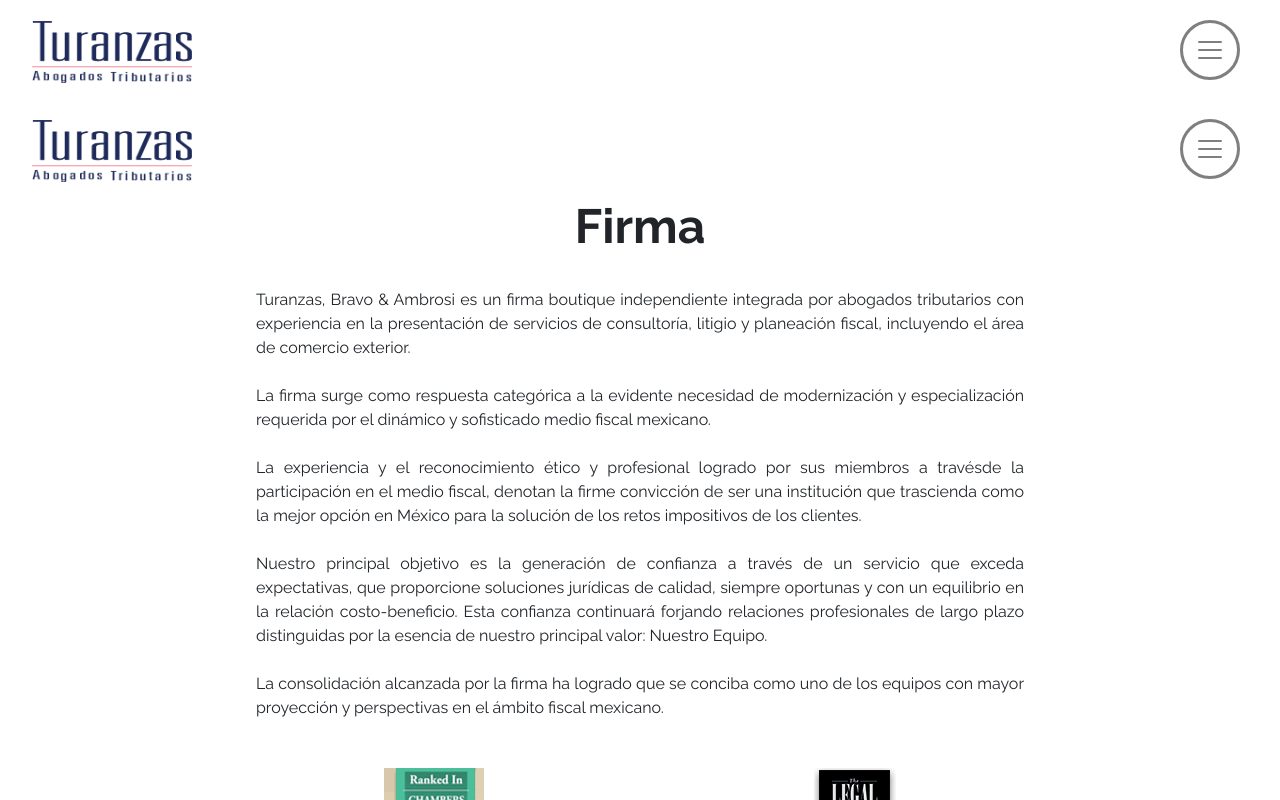
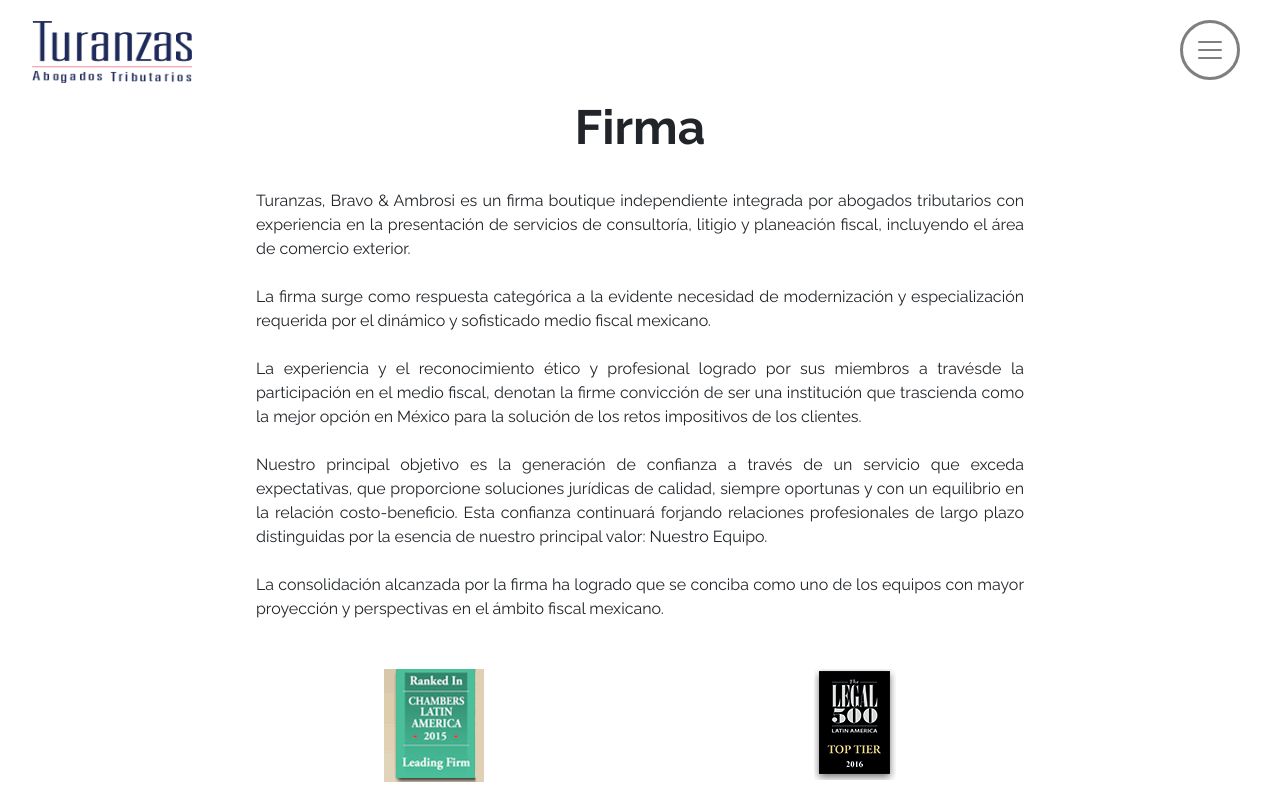
Before and after one commit to oss05/tba-dev, a React (Create React App) app: page /firma in a window 1280 px wide. Shown: the top 800 px of the page. Built offline with nearby package versions, Linux system fonts and the light colour scheme.

Commit message:
version alpha

```diff
--- a/src/pages/App.js
+++ b/src/pages/App.js
@@ -132,7 +132,7 @@
     return (
       <Router>
         <Navbar data={this.state.data} />
-        <NavSinLogo data={this.state.data} />
+        {/* <NavSinLogo data={this.state.data} /> */}
         <Route exact path="/TBA/" component={() => <Home data={this.state.data} />} />
         <Route path="/oficinas" component={() => <Oficinas data={this.state.data} />} />
         <Route path="/firma" component={() => <Firma data={this.state.data} />} />
```
